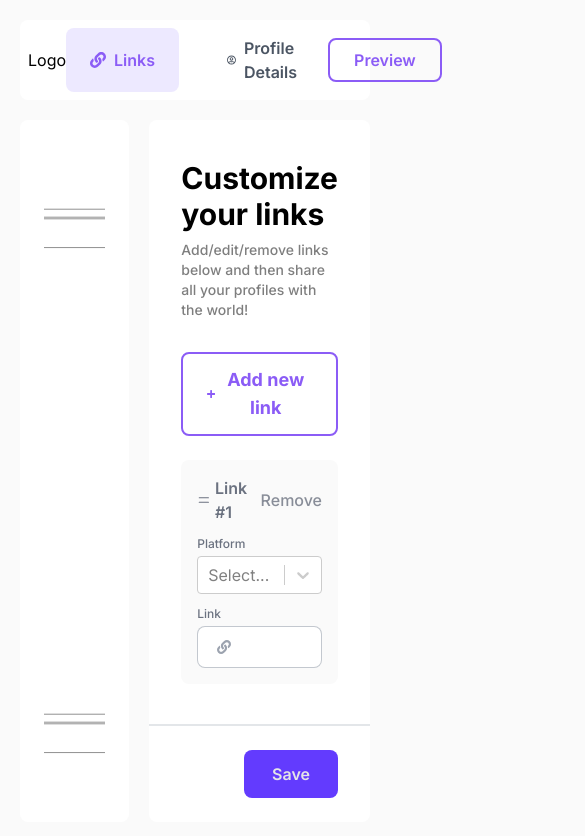
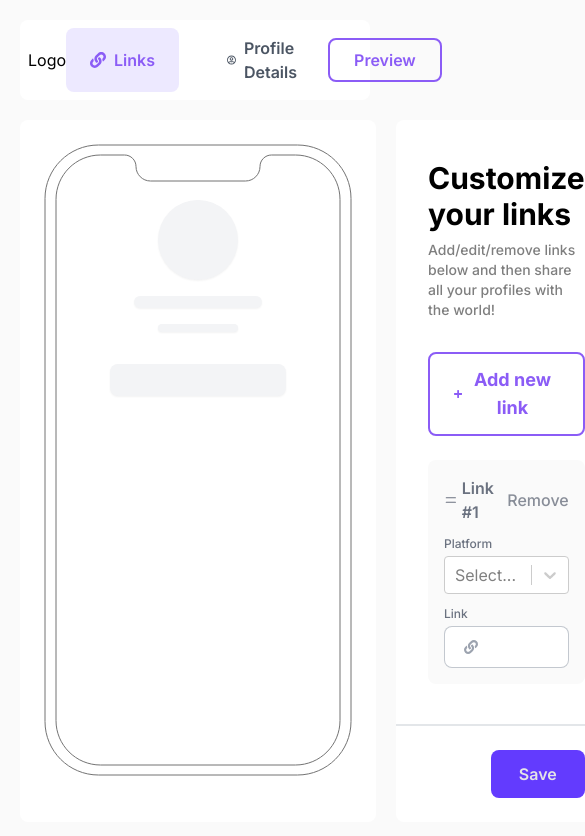
Before and after one commit to Joksa132/link-sharing-app, a Next.js app: page /profile/links in a window 390 px wide. Shown: the top 836 px of the page, 585 px wide, since content can reach past the window. Built offline with nearby package versions, Linux system fonts and the light colour scheme.

Commit message:
add phone svg and profile info

```diff
--- a/components/PhonePreview.tsx
+++ b/components/PhonePreview.tsx
@@ -1,7 +1,57 @@
 import { ProfilePreview } from "@/lib/types";
+import {
+  AvatarSkeleton,
+  EmailSkeleton,
+  LinkSkeleton,
+  NameSkeleton,
+} from "./skeletons";
+import Image from "next/image";
+import Link from "next/link";
 
 export default function PhonePreview({ links, profile }: ProfilePreview) {
+  const fullName = `${profile.firstName} ${profile.lastName}`;
+
   return (
-    <div className="bg-phone-img bg-[length:600px_505px] bg-center h-full w-full"></div>
+    <div className="h-full w-full flex flex-col items-center relative">
+      <svg
+        xmlns="http://www.w3.org/2000/svg"
+        width="308"
+        height="632"
+        fill="none"
+        viewBox="0 0 308 632"
+      >
+        <path
+          stroke="#737373"
+          d="M1 54.5C1 24.953 24.953 1 54.5 1h199C283.047 1 307 24.953 307 54.5v523c0 29.547-23.953 53.5-53.5 53.5h-199C24.953 631 1 607.047 1 577.5v-523Z"
+        />
+        <path
+          fill="#fff"
+          stroke="#737373"
+          d="M12 55.5C12 30.923 31.923 11 56.5 11h24C86.851 11 92 16.149 92 22.5c0 8.008 6.492 14.5 14.5 14.5h95c8.008 0 14.5-6.492 14.5-14.5 0-6.351 5.149-11.5 11.5-11.5h24c24.577 0 44.5 19.923 44.5 44.5v521c0 24.577-19.923 44.5-44.5 44.5h-195C31.923 621 12 601.077 12 576.5v-521Z"
+        />
+      </svg>
+      <div className="absolute top-14 flex flex-col items-center gap-4">
+        {profile.avatar ? (
+          <Image
+            className="h-20 w-20 rounded-full"
+            src={profile.avatar}
+            alt="User's avatar"
+          />
+        ) : (
+          <AvatarSkeleton />
+        )}
+        {fullName.trim() ? <span>{fullName}</span> : <NameSkeleton />}
+        {profile.email ? <span>{profile.email}</span> : <EmailSkeleton />}
+        {links[0].url ? (
+          links.map((link) => (
+            <Link href={link.url} key={link?.id}>
+              {link.platform}
+            </Link>
+          ))
+        ) : (
+          <LinkSkeleton />
+        )}
+      </div>
+    </div>
   );
 }
```
